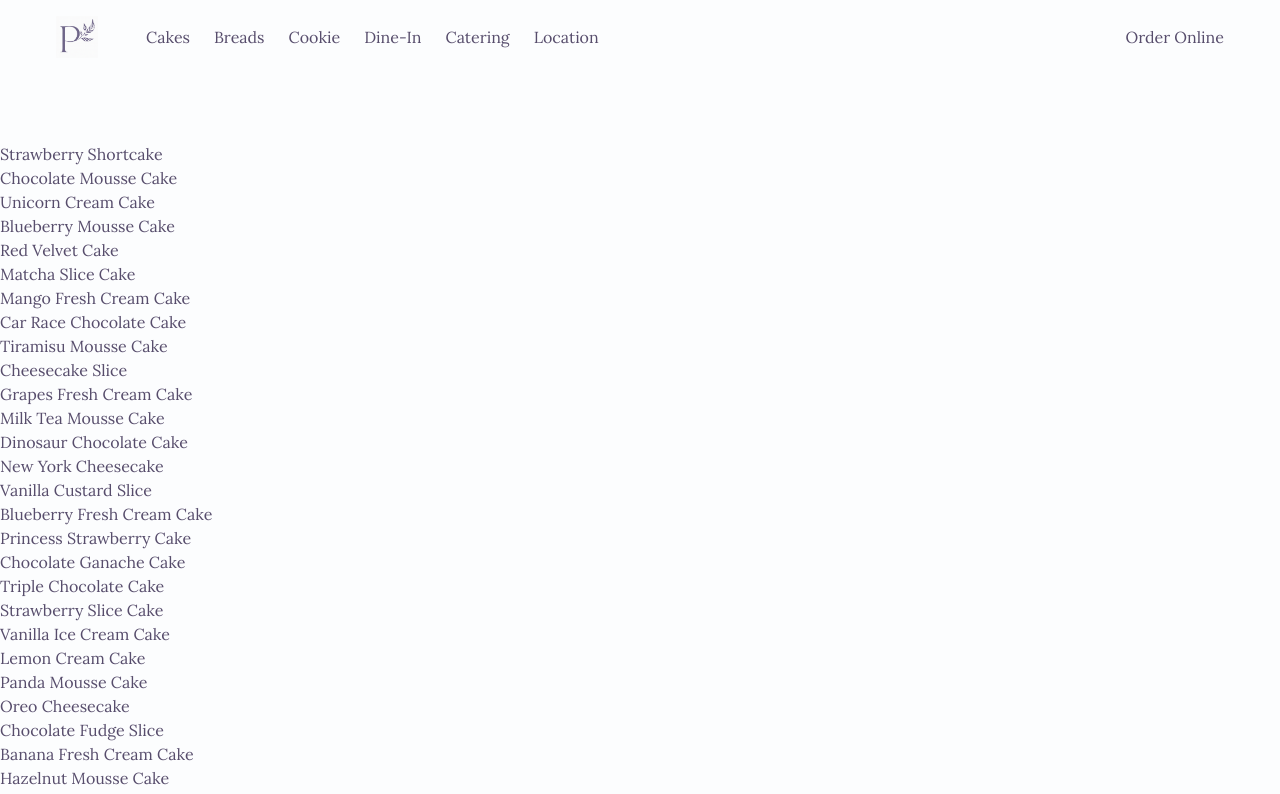
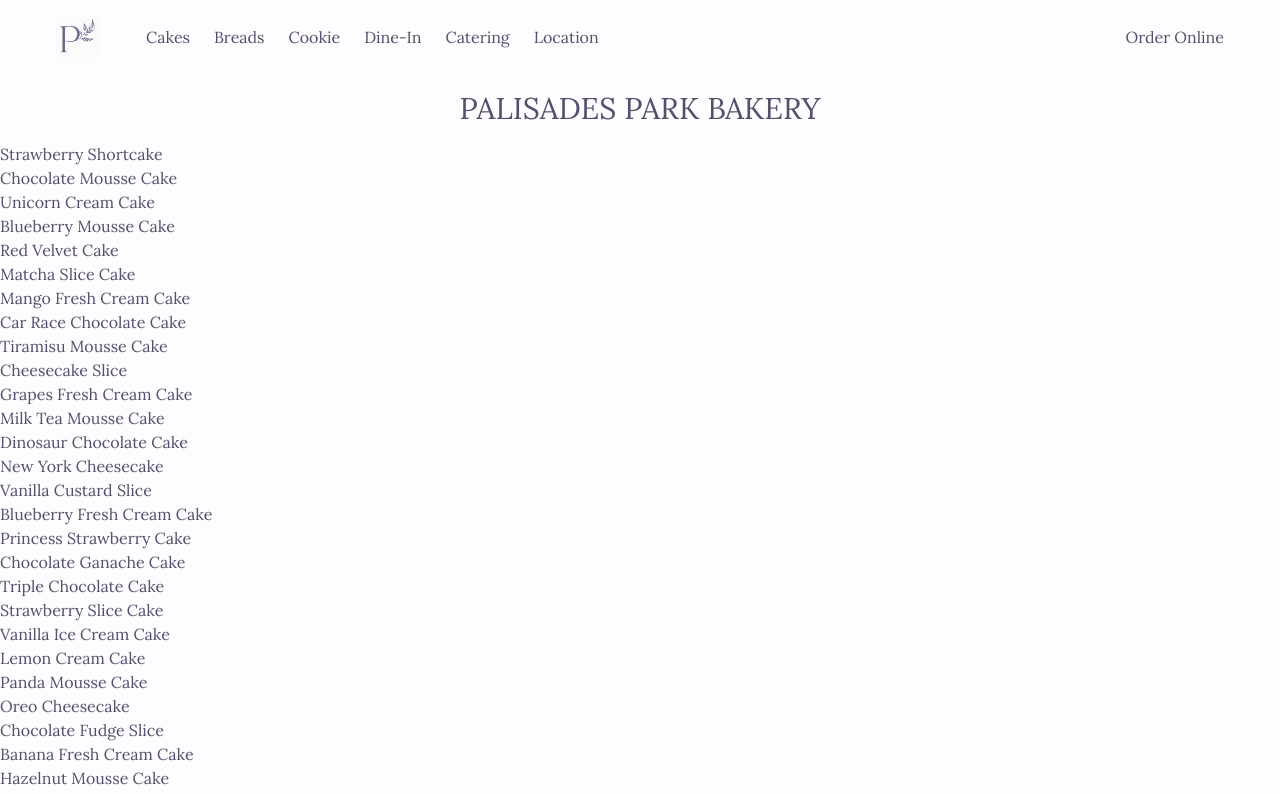
Before and after one commit to SunilPark1129/palisades-bakery, a Next.js app: page /cakes in a window 1280 px wide. Shown: the top 794 px of the page. Built offline with nearby package versions, Linux system fonts and the light colour scheme.

Commit message:
edit: main header styling

```diff
--- a/app/_components/ProductList.tsx
+++ b/app/_components/ProductList.tsx
@@ -1,6 +1,7 @@
 import { CakeType } from "@/lib/mockData";
 import Link from "next/link";
 import React from "react";
+import MainHeader from "./ui/MainHeader";
 
 type Props = {
   category: string;
--- a/app/_components/ui/MainHeader.tsx
+++ b/app/_components/ui/MainHeader.tsx
@@ -1,7 +1,11 @@
 import React from "react";
 
 function MainHeader() {
-  return <h1 className="text-3xl text-center p-4">PALISADES PARK BAKERY</h1>;
+  return (
+    <div className="text-3xl text-center p-4 mt-[74px]">
+      PALISADES PARK BAKERY
+    </div>
+  );
 }
 
 export default MainHeader;
--- a/app/globals.css
+++ b/app/globals.css
@@ -23,5 +23,4 @@
 }
 
 main {
-  margin-top: 74px;
 }
```
